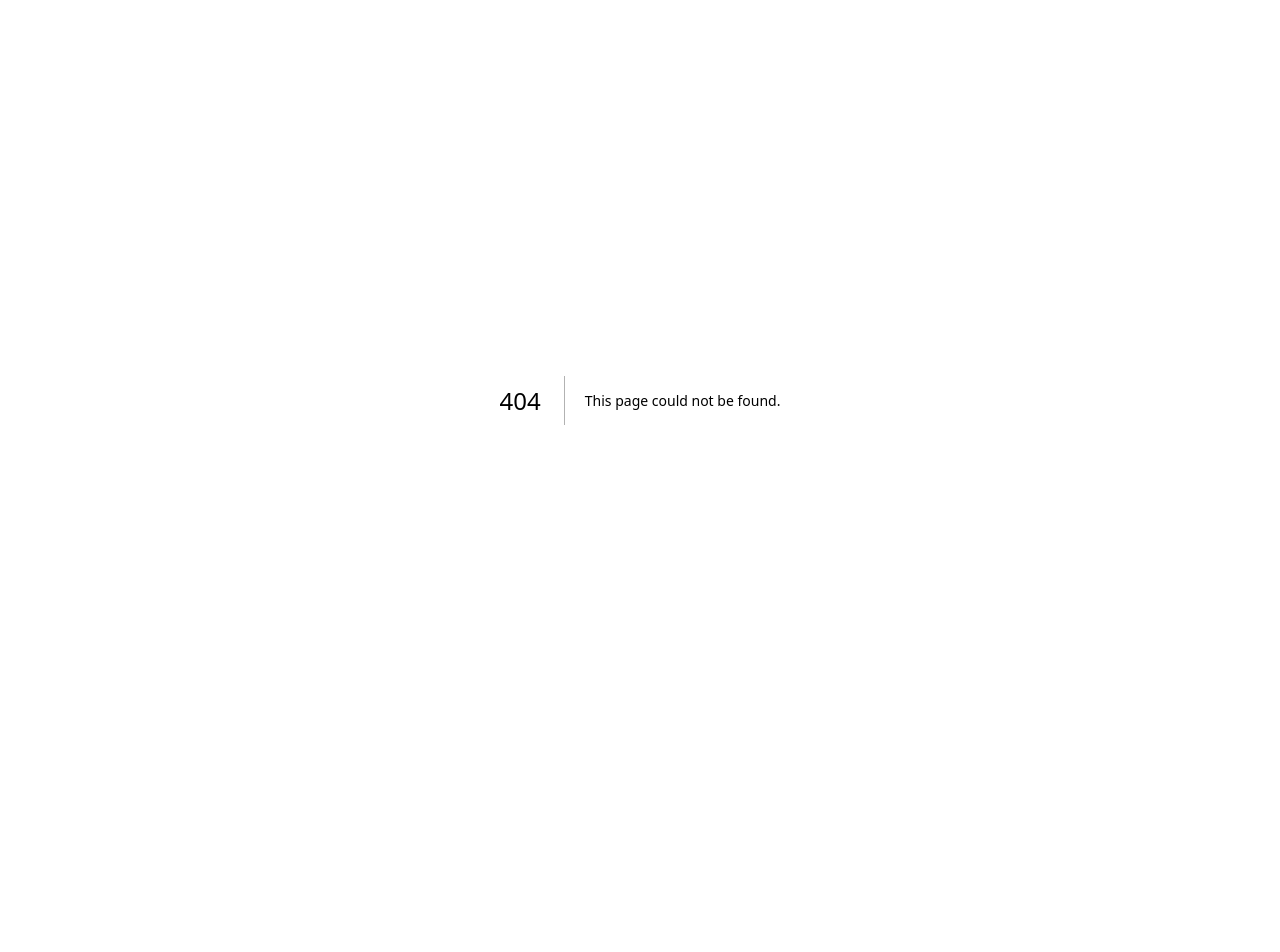
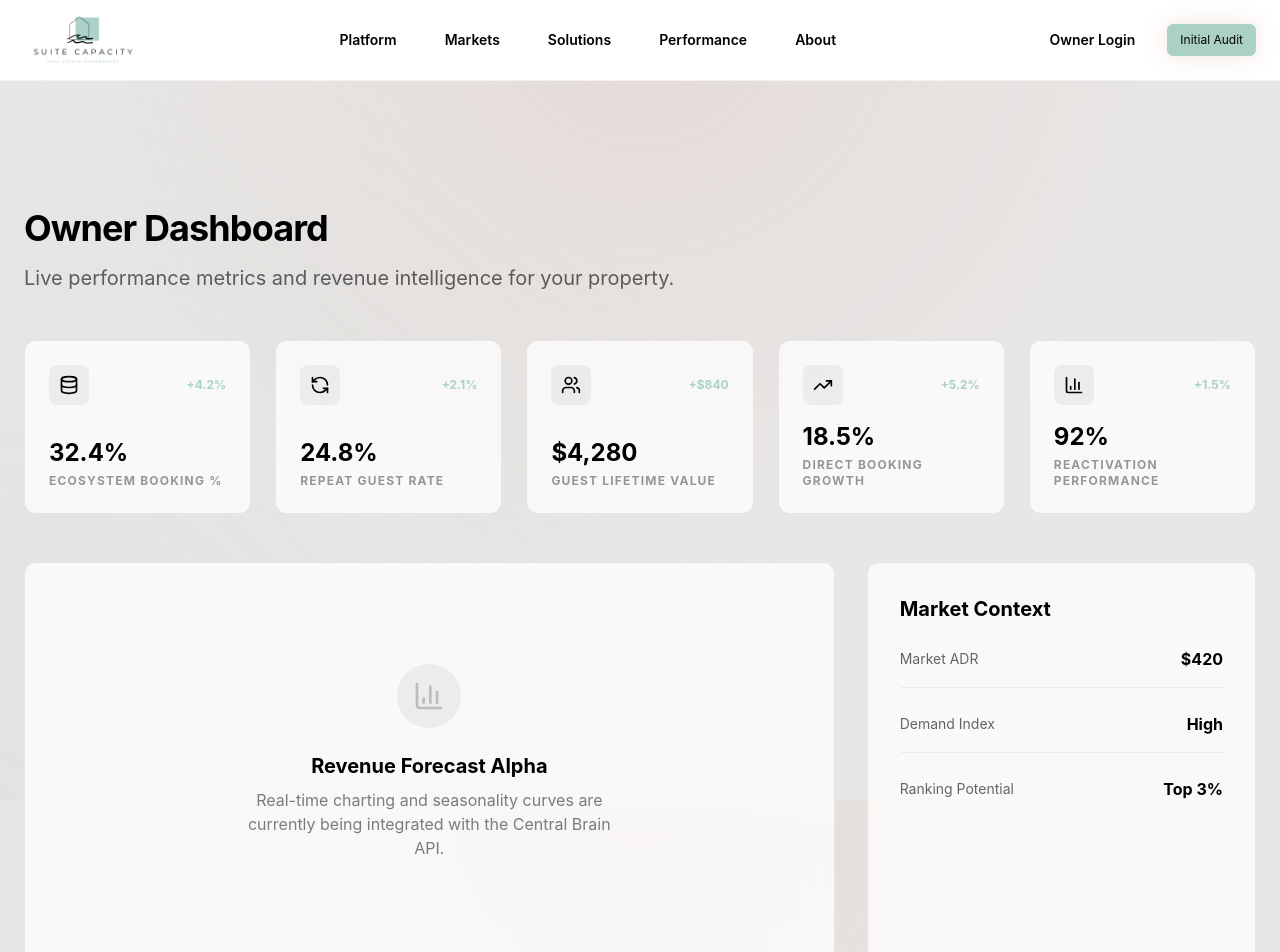
Before and after one commit to suitecapacitydev-prog/Suite-Capacity, a Next.js app: page /platform/owner-dashboard in a window 1280 px wide. Before the commit this address had no page. Shown: the top 952 px of the page. Before the commit the page ends 800 px from the top, so only its background shows below. Built offline with nearby package versions, Linux system fonts and the light colour scheme.

Commit message:
feat: align UI and platform structure with strategic sitemap and documentation

```diff
--- /dev/null
+++ b/src/app/about/page.tsx
@@ -0,0 +1,54 @@
+import SiteShell from '@/components/layout/site-shell';
+
+export default function AboutPage() {
+  return (
+    <SiteShell>
+      <section className="pt-32 pb-24 relative overflow-hidden">
+        <div className="container mx-auto px-6 relative z-10">
+          <div className="max-w-3xl mb-16">
+            <h1 className="text-4xl md:text-6xl font-bold mb-6 tracking-tight">
+              Our <span className="text-transparent bg-clip-text bg-gradient-to-r from-primary to-accent">Vision</span>
+            </h1>
+            <p className="text-xl text-black mb-10 leading-relaxed">
+              Suite Capacity is a centralized operating system that deploys revenue strategy, marketing automation, and operational workflows — executed locally by boots-on-the-ground teams.
+            </p>
+          </div>
+
+          <div className="grid md:grid-cols-2 gap-12">
+            <div className="glass-panel p-8 space-y-6">
+              <h2 className="text-2xl font-bold">Mission</h2>
+              <p className="text-black/70 italic">
+                "Transforming STR management from traditional hospitality into a data-driven operating platform."
+              </p>
+            </div>
+            <div className="glass-panel p-8 space-y-6">
+              <h2 className="text-2xl font-bold">Platform Vision</h2>
+              <p className="text-black/70">
+                A vertically integrated network where centralized data intelligence meets hyper-localized execution, creating superior yield for owners and seamless experiences for guests.
+              </p>
+            </div>
+          </div>
+
+          <div className="mt-24">
+            <h2 className="text-3xl font-bold mb-12">Growth Roadmap</h2>
+            <div className="space-y-8">
+              {[
+                { phase: 'Phase 1', title: 'Central Brain Alpha', desc: 'Deployment of proprietary revenue modeling and pricing algorithms.' },
+                { phase: 'Phase 2', title: 'Guest Ecosystem expansion', desc: 'Shared traveler database across all managed properties.' },
+                { phase: 'Phase 3', title: 'Market Network nodes', desc: 'Expanding local market teams to 10+ core STR markets.' }
+              ].map((item, i) => (
+                <div key={i} className="flex gap-6 items-start">
+                  <div className="text-sm font-bold uppercase tracking-widest text-primary pt-1 shrink-0 w-24">{item.phase}</div>
+                  <div>
+                    <h3 className="text-xl font-bold mb-2">{item.title}</h3>
+                    <p className="text-black/60">{item.desc}</p>
+                  </div>
+                </div>
+              ))}
+            </div>
+          </div>
+        </div>
+      </section>
+    </SiteShell>
+  );
+}
--- a/src/app/page.tsx
+++ b/src/app/page.tsx
@@ -35,6 +35,27 @@ export default function Home() {
             </p>
           </Link>
         </div>
+
+        {/* The Result Section */}
+        <div className="mt-24 pt-16 border-t border-black/5">
+          <div className="text-center mb-12">
+            <h2 className="text-2xl md:text-4xl font-bold text-black tracking-tight">The Result</h2>
+          </div>
+          <div className="grid md:grid-cols-3 gap-12">
+            <div className="text-center space-y-3">
+              <div className="text-3xl font-bold text-black font-mono">Higher Revenue</div>
+              <p className="text-black/60 text-sm">Maximized yield through proprietary intelligence and direct booking demand.</p>
+            </div>
+            <div className="text-center space-y-3 border-x border-black/5 px-6">
+              <div className="text-3xl font-bold text-black font-mono">Scalable Operations</div>
+              <p className="text-black/60 text-sm">Distributed market teams handle the complexity while the platform handles the scale.</p>
+            </div>
+            <div className="text-center space-y-3">
+              <div className="text-3xl font-bold text-black font-mono">Consistent Performance</div>
+              <p className="text-black/60 text-sm">Standardized protocols ensure institutional-grade hospitality across every unit.</p>
+            </div>
+          </div>
+        </div>
       </section>
 
       {/* Guest Ecosystem Section */}
--- /dev/null
+++ b/src/app/platform/owner-dashboard/page.tsx
@@ -0,0 +1,72 @@
+import SiteShell from '@/components/layout/site-shell';
+import { BarChart3, Users, TrendingUp, RefreshCcw, Database } from 'lucide-react';
+
+export default function OwnerDashboardPage() {
+  const metrics = [
+    { label: 'Ecosystem Booking %', value: '32.4%', icon: Database, change: '+4.2%' },
+    { label: 'Repeat Guest Rate', value: '24.8%', icon: RefreshCcw, change: '+2.1%' },
+    { label: 'Guest Lifetime Value', value: '$4,280', icon: Users, change: '+$840' },
+    { label: 'Direct Booking Growth', value: '18.5%', icon: TrendingUp, change: '+5.2%' },
+    { label: 'Reactivation Performance', value: '92%', icon: BarChart3, change: '+1.5%' },
+  ];
+
+  return (
+    <SiteShell>
+      <section className="pt-32 pb-24 relative overflow-hidden bg-black/5 min-h-screen">
+        <div className="container mx-auto px-6 relative z-10">
+          <div className="max-w-4xl mb-12">
+            <h1 className="text-4xl font-bold mb-4 tracking-tight">Owner Dashboard</h1>
+            <p className="text-xl text-black/60">
+              Live performance metrics and revenue intelligence for your property.
+            </p>
+          </div>
+
+          <div className="grid grid-cols-1 md:grid-cols-2 lg:grid-cols-3 xl:grid-cols-5 gap-6 mb-12">
+            {metrics.map((metric, i) => (
+              <div key={i} className="glass-panel p-6 border-black/5 flex flex-col justify-between">
+                <div className="flex items-center justify-between mb-4">
+                  <div className="w-10 h-10 rounded-lg bg-black/5 flex items-center justify-center">
+                    <metric.icon className="w-5 h-5 text-black" />
+                  </div>
+                  <span className="text-xs font-bold text-primary">{metric.change}</span>
+                </div>
+                <div>
+                  <div className="text-2xl font-bold mb-1">{metric.value}</div>
+                  <div className="text-xs uppercase tracking-widest font-bold text-black/40">{metric.label}</div>
+                </div>
+              </div>
+            ))}
+          </div>
+
+          <div className="grid lg:grid-cols-3 gap-8">
+            <div className="lg:col-span-2 glass-panel p-8 border-black/5 min-h-[400px] flex flex-col items-center justify-center text-center">
+              <div className="w-16 h-16 rounded-full bg-black/5 flex items-center justify-center mb-6">
+                <BarChart3 className="w-8 h-8 text-black opacity-20" />
+              </div>
+              <h3 className="text-xl font-bold mb-2">Revenue Forecast Alpha</h3>
+              <p className="text-black/50 max-w-sm">
+                Real-time charting and seasonality curves are currently being integrated with the Central Brain API.
+              </p>
+            </div>
+
+            <div className="glass-panel p-8 border-black/5">
+              <h3 className="text-xl font-bold mb-6">Market Context</h3>
+              <div className="space-y-6">
+                {[
+                  { label: 'Market ADR', value: '$420' },
+                  { label: 'Demand Index', value: 'High' },
+                  { label: 'Ranking Potential', value: 'Top 3%' }
+                ].map((item, i) => (
+                  <div key={i} className="flex justify-between items-center border-b border-black/5 pb-4 last:border-0 last:pb-0">
+                    <span className="text-sm text-black/60">{item.label}</span>
+                    <span className="font-bold">{item.value}</span>
+                  </div>
+                ))}
+              </div>
+            </div>
+          </div>
+        </div>
+      </section>
+    </SiteShell>
+  );
+}
--- a/src/app/solutions/page.tsx
+++ b/src/app/solutions/page.tsx
@@ -5,20 +5,27 @@ import Link from 'next/link';
 export default function SolutionsPage() {
   const solutions = [
     {
-      title: 'For Asset Owners',
-      desc: 'Institutional-grade management for individual property owners looking to maximize yield and minimize hands-on operational friction.',
-      items: ['Revenue Intelligence Audit', '14-Day Rapid Deployment', 'Direct Booking Demand Engine'],
+      title: 'Platform Managed™',
+      desc: 'Our full-stack management solution. We deploy the Central Brain, the Local Layer, and the Guest Ecosystem to maximize your property performance.',
+      items: ['Revenue Intelligence', 'Local Market Teams', 'Guest Ecosystem Access'],
       icon: Home,
     },
     {
-      title: 'For Real Estate Portfolios',
-      desc: 'Centralized operating workflows for multi-unit portfolios and institutional investors requiring standardized execution across markets.',
-      items: ['Portfolio Yield Management', 'Standardized Ops Layer', 'Advanced Financial Reporting'],
-      icon: LayoutGrid,
+      title: 'Revenue Engine™',
+      desc: 'A data-first solution focused on yield optimization. For owners who want to handle their own ops but need institutional-grade pricing strategy.',
+      items: ['Dynamic Pricing Engine', 'Market Demand Modeling', 'Channel Management'],
+      icon: TrendingUp,
     },
     {
-      title: 'For Local Market Developers',
-      desc: 'Platform-level support for developers looking to integrate STR revenue strategy into existing residential assets.',
+      title: 'Ops Layer™',
+      desc: 'The infrastructure for local excellence. We provide the field teams, vendor coordination, and maintenance protocols for your portfolio.',
+      items: ['Clean/Inspect Protocols', 'Vendor Ecosystem', 'Compliance Management'],
+      icon: Cpu,
+    },
+    {
+      title: 'Asset Optimization Studio™',
+      desc: 'Designed for property transformation. We handle the design, furnishing, and photography to prepare your asset for the Platform.',
+      items: ['Interior Design Audit', 'High-Impact Furnishing', 'Content Production'],
       icon: Zap,
     },
   ];
--- a/src/components/layout/site-shell.tsx
+++ b/src/components/layout/site-shell.tsx
@@ -30,6 +30,7 @@ export default function RootLayout({
                         <Link href="/markets" className="px-3 py-2 hover:bg-black/5 rounded-lg transition-all active:scale-95">Markets</Link>
                         <Link href="/solutions" className="px-3 py-2 hover:bg-black/5 rounded-lg transition-all active:scale-95">Solutions</Link>
                         <Link href="/case-studies" className="px-3 py-2 hover:bg-black/5 rounded-lg transition-all active:scale-95">Performance</Link>
+                        <Link href="/about" className="px-3 py-2 hover:bg-black/5 rounded-lg transition-all active:scale-95">About</Link>
                     </nav>
 
                     <div className="flex items-center gap-4">
@@ -56,6 +57,7 @@ export default function RootLayout({
                             <Link href="/markets" onClick={() => setIsMenuOpen(false)} className="px-4 py-3 rounded-xl hover:bg-black/5 active:bg-black/10 transition-all text-black">Markets</Link>
                             <Link href="/solutions" onClick={() => setIsMenuOpen(false)} className="px-4 py-3 rounded-xl hover:bg-black/5 active:bg-black/10 transition-all text-black">Solutions</Link>
                             <Link href="/case-studies" onClick={() => setIsMenuOpen(false)} className="px-4 py-3 rounded-xl hover:bg-black/5 active:bg-black/10 transition-all text-black">Performance</Link>
+                            <Link href="/about" onClick={() => setIsMenuOpen(false)} className="px-4 py-3 rounded-xl hover:bg-black/5 active:bg-black/10 transition-all text-black">About</Link>
                             <div className="pt-4 mt-2 border-t border-black/5 flex flex-col gap-4">
                                 <Link href="/login" onClick={() => setIsMenuOpen(false)} className="px-4 py-2 font-semibold text-black transition-colors">Owner Login</Link>
                                 <Link href="/wizard" onClick={() => setIsMenuOpen(false)}>
@@ -100,9 +102,10 @@ export default function RootLayout({
                     <div>
                         <h4 className="font-semibold mb-4">Markets</h4>
                         <ul className="space-y-2 text-sm text-secondary-foreground">
-                            <li><Link href="#" className="hover:text-primary transition-colors">Jersey Shore</Link></li>
-                            <li><Link href="#" className="hover:text-primary transition-colors">Florida</Link></li>
-                            <li><Link href="#" className="hover:text-primary transition-colors">Arizona</Link></li>
+                            <li><Link href="/markets/jersey-shore" className="hover:text-primary transition-colors">Jersey Shore</Link></li>
+                            <li><Link href="#" className="hover:text-primary transition-colors opacity-50 cursor-not-allowed" onClick={(e) => e.preventDefault()}>Florida (Future)</Link></li>
+                            <li><Link href="#" className="hover:text-primary transition-colors opacity-50 cursor-not-allowed" onClick={(e) => e.preventDefault()}>Arizona (Future)</Link></li>
+                            <li><Link href="#" className="hover:text-primary transition-colors opacity-50 cursor-not-allowed" onClick={(e) => e.preventDefault()}>Carolinas (Future)</Link></li>
                         </ul>
                     </div>
 
```
